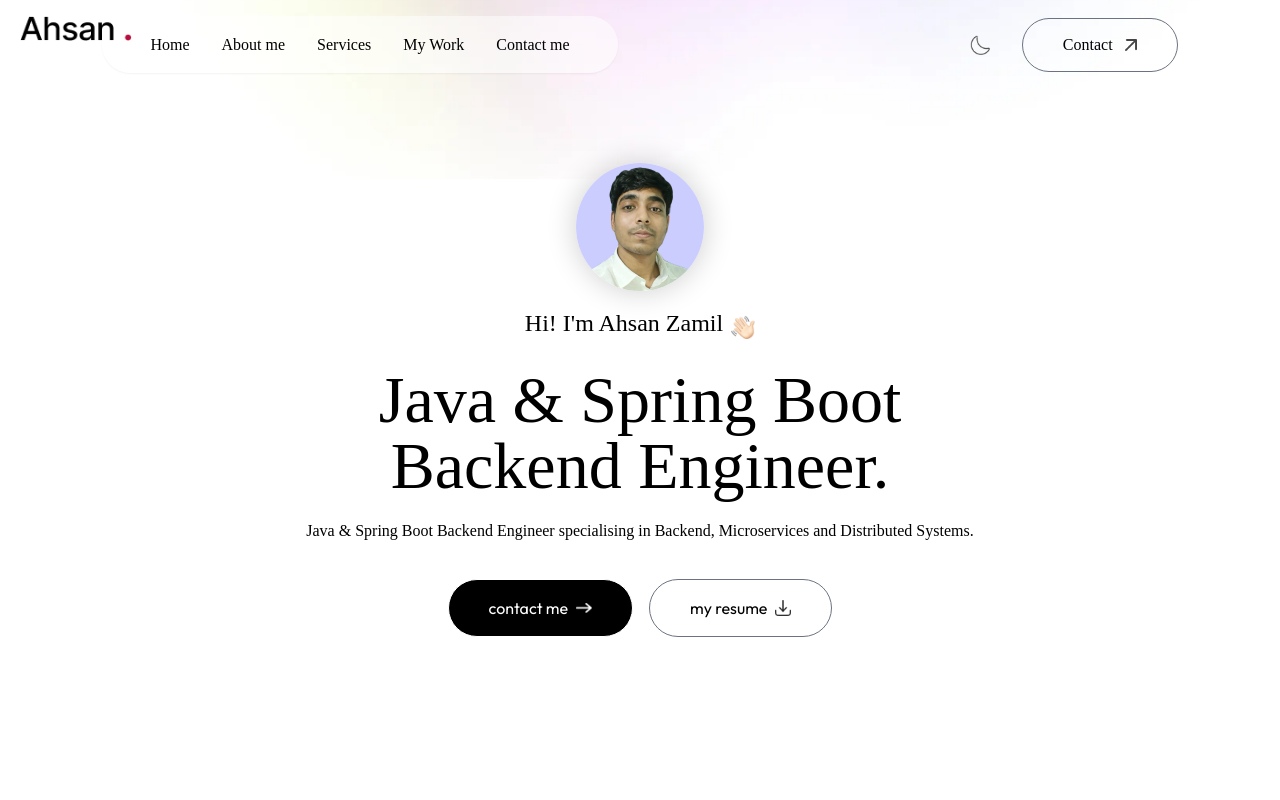
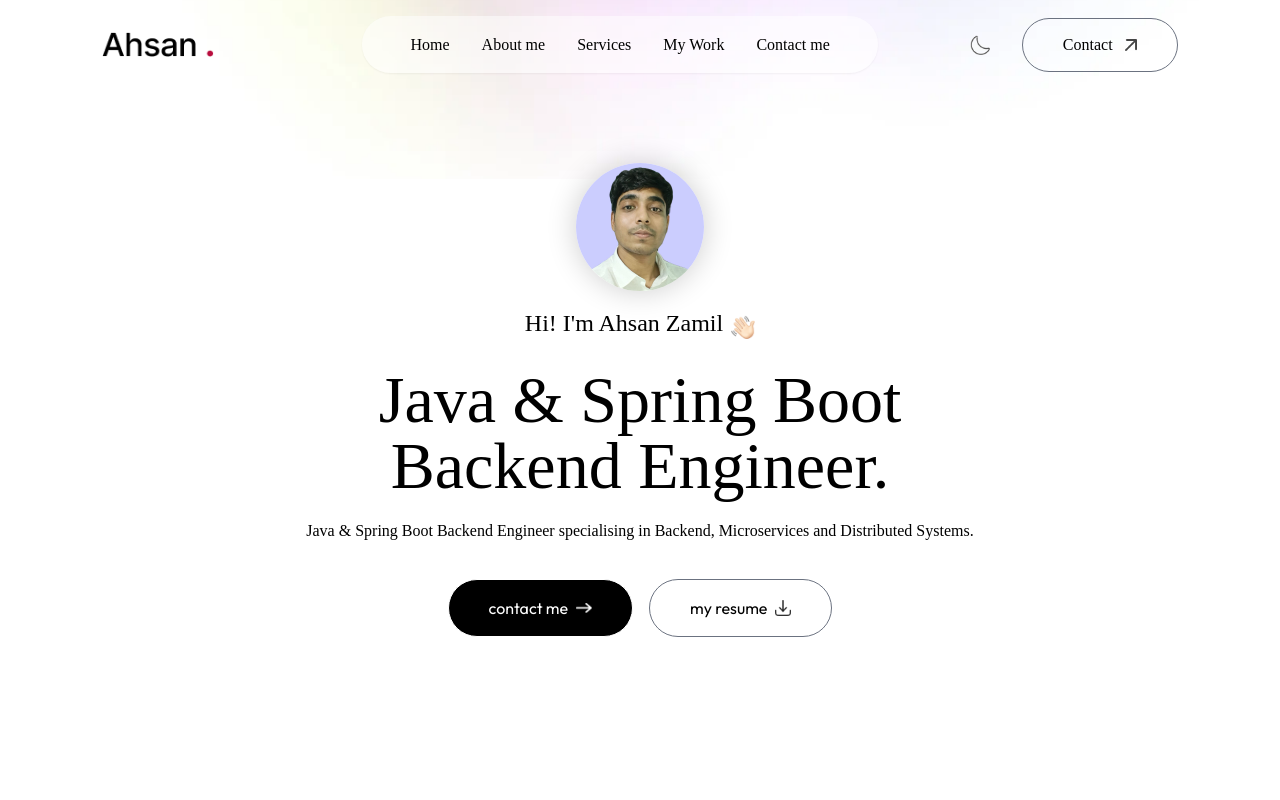
Before and after one commit to ahsan-zamil/portfolio, a Next.js app: page / in a window 1280 px wide. Shown: the top 800 px of the page. Built offline with nearby package versions, Linux system fonts and the light colour scheme; a web font is replaced by a local one.

Commit message:
Fixed logo position behavior during scrolling

```diff
--- a/components/Navbar.jsx
+++ b/components/Navbar.jsx
@@ -31,8 +31,8 @@ const Navbar = ({isDarkMode, setIsDarkMode}) => {
     </div>
 
       <nav className={`w-full fixed px-5 lg:px-8 xl:px-[8%] py-4 flex items-center justify-between z-50 ${isScroll ? "bg-white bg-opacity-50 backdrop-blur-lg shadow-sm dark:bg-darkTheme dark:shadow-white/20" : ""}`}>
-        <a href="#top" className="absolute top-4 left-5">
-            <Image src={isDarkMode ? assets.logo_dark : assets.logo} alt='' className='w-28 alt="" cursor-pointer'/>
+        <a href="#top" className={`${isScroll ? "" : "absolute top-4 left-5 md:relative md:top-auto md:left-auto"}`}>
+            <Image src={isDarkMode ? assets.logo_dark : assets.logo} alt='' className='w-28 alt="" cursor-pointer mr-14'/>
         </a>
 
         <ul className={`hidden md:flex items-center gap-6 lg:gap-8 rounded-full px-12 py-3 ${isScroll ? "" : "bg-white shadow-sm bg-opacity-50 dark:border dark:border-white/50 dark:bg-transparent"} `}>
```
